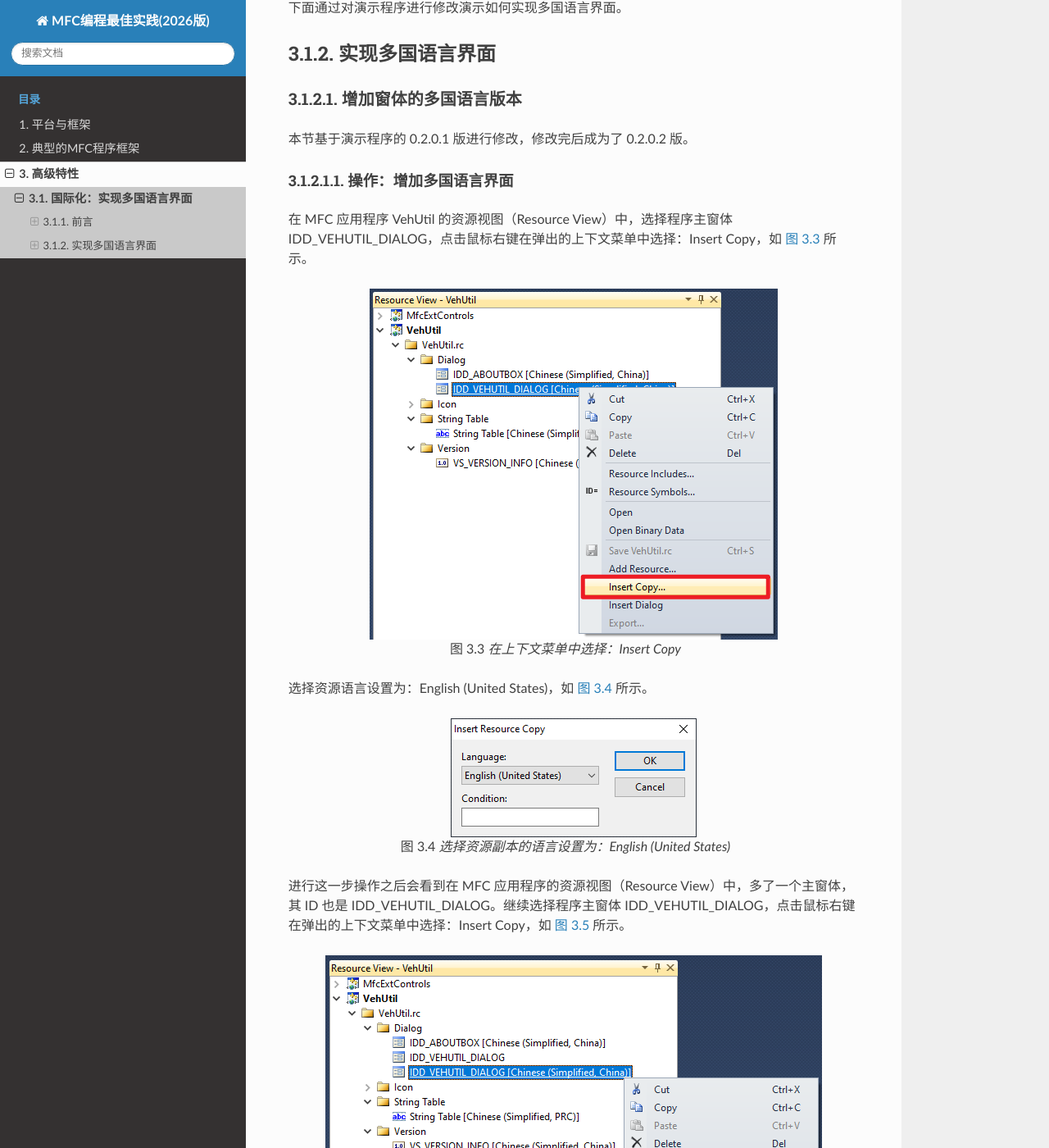
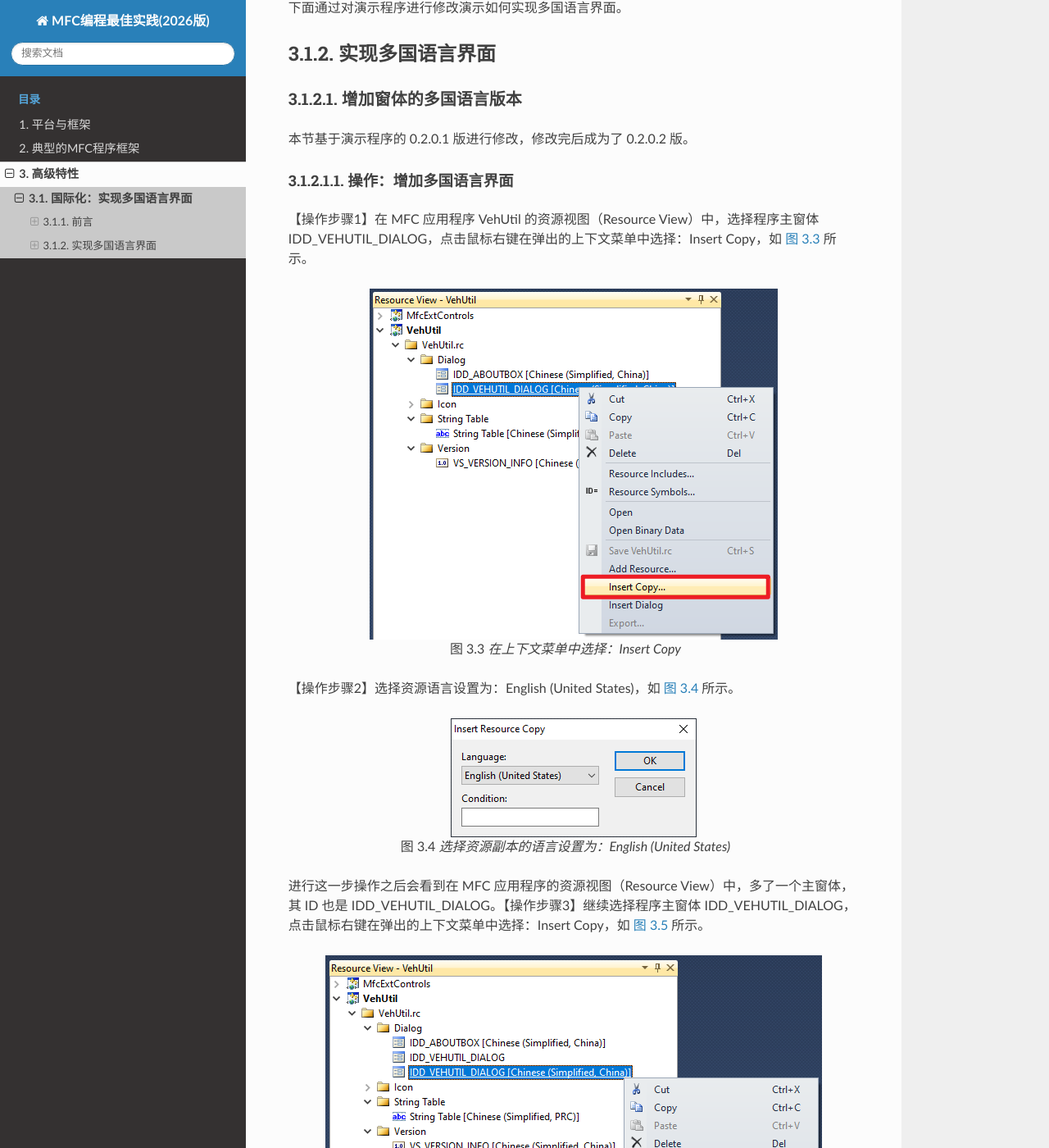
Before and after one commit to yapingxin/MFCBP2026, a Sphinx documentation site: the page built from docs/advanced-features/mfc_multilingual.rst, in a window 1280 px wide and 1400 px high, scrolled down 1889 px. Shown: the whole window at 82% size. Built offline with Sphinx 7.4.7 and the Read the Docs theme 3.1.0, drawn with Linux system fonts in a browser that asks for light colours; some of the changed text lies outside the part shown.

Commit message:
【操作步骤4】

```diff
--- a/docs/advanced-features/mfc_multilingual.rst
+++ b/docs/advanced-features/mfc_multilingual.rst
@@ -73,7 +73,7 @@
 操作：增加多国语言界面
 ^^^^^^^^^^^^^^^^^^^^^^^^
 
-在 MFC 应用程序 VehUtil 的资源视图（Resource View）中，选择程序主窗体 IDD_VEHUTIL_DIALOG，点击鼠标右键在弹出的上下文菜单中选择：Insert Copy，如 :numref:`fig_mfcmul_v0.2.0.1_S1_InsertCopy` 所示。
+【操作步骤1】在 MFC 应用程序 VehUtil 的资源视图（Resource View）中，选择程序主窗体 IDD_VEHUTIL_DIALOG，点击鼠标右键在弹出的上下文菜单中选择：Insert Copy，如 :numref:`fig_mfcmul_v0.2.0.1_S1_InsertCopy` 所示。
 
 .. figure:: Resource/images/Snipaste_2026-08-14_12-24-55.png
     :name: fig_mfcmul_v0.2.0.1_S1_InsertCopy
@@ -81,7 +81,7 @@
 
     在上下文菜单中选择：Insert Copy
 
-选择资源语言设置为：English (United States)，如 :numref:`fig_mfcmul_v0.2.0.1_S2_ChooseENU` 所示。
+【操作步骤2】选择资源语言设置为：English (United States)，如 :numref:`fig_mfcmul_v0.2.0.1_S2_ChooseENU` 所示。
 
 .. figure:: Resource/images/Snipaste_2026-08-14_12-25-36.png
     :name: fig_mfcmul_v0.2.0.1_S2_ChooseENU
@@ -89,7 +89,7 @@
 
     选择资源副本的语言设置为：English (United States)
 
-进行这一步操作之后会看到在 MFC 应用程序的资源视图（Resource View）中，多了一个主窗体，其 ID 也是 IDD_VEHUTIL_DIALOG。继续选择程序主窗体 IDD_VEHUTIL_DIALOG，点击鼠标右键在弹出的上下文菜单中选择：Insert Copy，如 :numref:`fig_mfcmul_v0.2.0.1_S3_InsertCopy` 所示。
+进行这一步操作之后会看到在 MFC 应用程序的资源视图（Resource View）中，多了一个主窗体，其 ID 也是 IDD_VEHUTIL_DIALOG。【操作步骤3】继续选择程序主窗体 IDD_VEHUTIL_DIALOG，点击鼠标右键在弹出的上下文菜单中选择：Insert Copy，如 :numref:`fig_mfcmul_v0.2.0.1_S3_InsertCopy` 所示。
 
 .. figure:: Resource/images/Snipaste_2026-08-14_12-26-21.png
     :name: fig_mfcmul_v0.2.0.1_S3_InsertCopy
@@ -97,7 +97,7 @@
 
     在上下文菜单中选择：Insert Copy
 
-选择资源语言设置为：Japanese (Japan)，如 :numref:`fig_mfcmul_v0.2.0.1_S4_ChooseJPN` 所示。
+【操作步骤4】选择资源语言设置为：Japanese (Japan)，如 :numref:`fig_mfcmul_v0.2.0.1_S4_ChooseJPN` 所示。
 
 .. figure:: Resource/images/Snipaste_2026-08-14_12-27-01.png
     :name: fig_mfcmul_v0.2.0.1_S4_ChooseJPN
```
Also changed, not shown: docs/advanced-features/Resource/images/Snipaste_2026-08-14_12-27-21.png (added).
